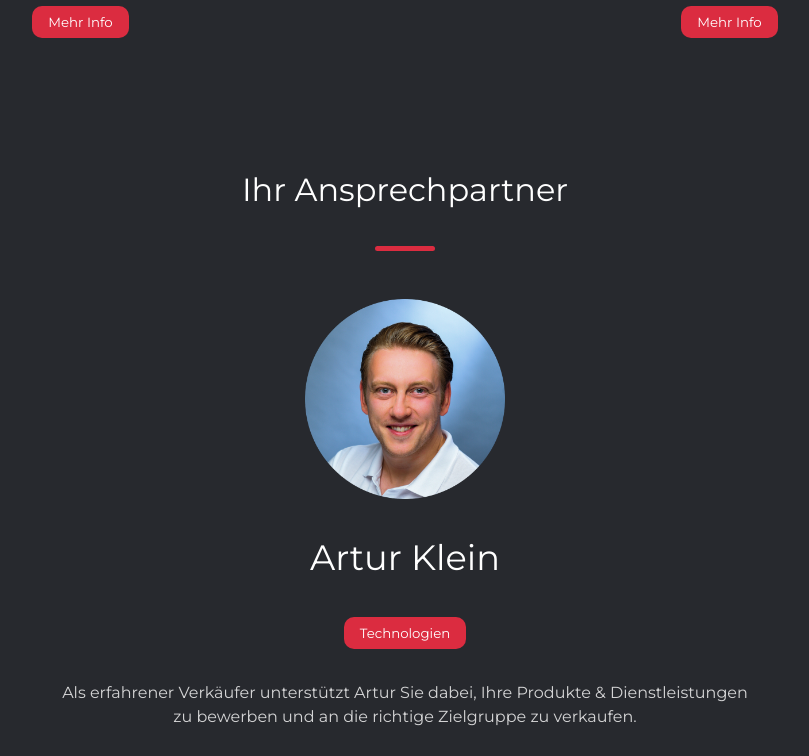
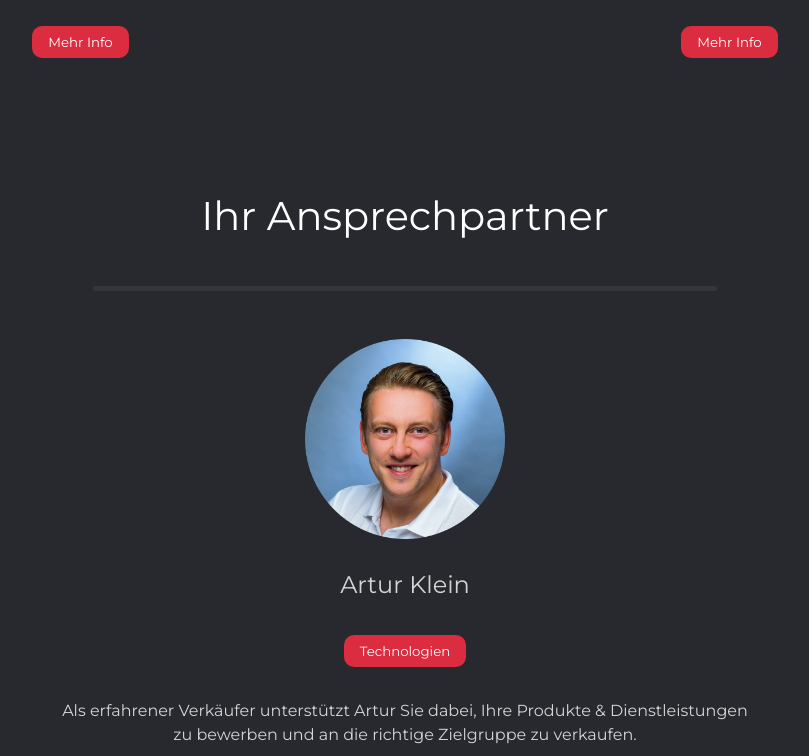
Before and after one commit to Artur-SE/Portfolio-Website, a React (Create React App) app: page / in a window 1280 px wide. Shown: the part 2000-2756 px from the top of the page, without its empty margins (235-1044 px from the left). Built offline with nearby package versions, Linux system fonts and the light colour scheme.

Commit message:
Site ready for deployment

```diff
--- a/src/App.js
+++ b/src/App.js
@@ -24,8 +24,6 @@ import { BrowserRouter as Router, Route, Switch } from "react-router-dom";
 
 function App() {
   const [showBackdrop, setShowBackdrop] = useState(false);
-
-  // Original Verison ---------------------------------------------------------
 
   return (
     <Router>
@@ -73,7 +71,6 @@ function App() {
       </Switch>
     </Router>
   );
-  // --------------------------------------------------------------------------
 }
 
 const StyledApp = styled.div`
--- a/src/animations/animations.js
+++ b/src/animations/animations.js
@@ -10,5 +10,5 @@ export const toggleNavbar = {
 
 export const backdrop = {
   hidden: { opacity: 0 },
-  visible: { opacity: 0.8 },
+  visible: { opacity: 0.9 },
 };
--- a/src/components/AboutMe.js
+++ b/src/components/AboutMe.js
@@ -23,7 +23,7 @@ const AboutMe = () => {
         <h1 className="headline">Ihr Ansprechpartner</h1>
         <div className="underline"></div>
         <img src={artur} alt="" />
-        <h2 className="name">Artur Klein</h2>
+        <h3 className="name">Artur Klein</h3>
         <div>
           <button className="btn-secondary" onClick={toggleInformation}>
             {information}
--- a/src/components/Backdrop.js
+++ b/src/components/Backdrop.js
@@ -7,8 +7,8 @@ import { backdrop } from "../animations/animations";
 
 const Backdrop = () => {
   return (
-    <StyledBackdrop>
-      <AnimatePresence>
+    <AnimatePresence>
+      <StyledBackdrop>
         <motion.div
           className="backdrop"
           initial="hidden"
@@ -16,8 +16,8 @@ const Backdrop = () => {
           variants={backdrop}
           exit={{ opacity: 0 }}
         ></motion.div>
-      </AnimatePresence>
-    </StyledBackdrop>
+      </StyledBackdrop>
+    </AnimatePresence>
   );
 };
 
@@ -30,12 +30,6 @@ const StyledBackdrop = styled.div`
     z-index: 1;
     background-color: var(--backgroundColor1);
   }
-
-  @media (min-width: 1023px) {
-    h1 {
-      font-size: 5rem;
-    }
-  }
 `;
 
 export default Backdrop;
--- a/src/components/Datenschutz.js
+++ b/src/components/Datenschutz.js
@@ -306,7 +306,6 @@ const Datenschutz = () => {
 const StyledDatenschutz = styled.div`
   margin: 0 auto;
   max-width: var(--maxWidth);
-  text-align: center;
 `;
 
 export default Datenschutz;
--- a/src/components/Service.js
+++ b/src/components/Service.js
@@ -103,7 +103,7 @@ const StyledService = styled.div`
     z-index: 5;
     border-radius: 10px;
     overflow-y: auto;
-    box-shadow: 1px 5px 20px black;
+    box-shadow: 1px 1px 20px;
 
     p {
       font-size: 1rem;
--- a/src/data/data.js
+++ b/src/data/data.js
@@ -28,7 +28,7 @@ export const services = [
     fullDescription2:
       "Der Schlüssel eines erfolgreichen Verkaufs ist es, den Kunden geführt zu beraten und an sein Ziel zu bringen. Dadurch werden idealerweise die Einwände des potenziellen Kunden bereits auf Ihrer Website behandelt und Unsicherheiten abgebaut.",
     fullDescription3:
-      "Eine gut strukturierte Website schafft den Spagat zwischen Information, Design und Technik, um ein angenehmes Surferlebnis zu bieten. Im Anschluss kommt ein unschlagbares Angebot, das der Besucher nicht ablehnen kann.",
+      "Eine gut strukturierte Website schafft den Spagat zwischen Information, Design und Technik, um ein angenehmes Surferlebnis zu bieten. Im Anschluss kommt ein unschlagbares Angebot, das Ihre Besucher nicht ablehnen können.",
   },
   {
     id: 2,
@@ -67,7 +67,7 @@ export const services = [
       "Intuitive und kundenfreundliche Nutzeroberflächen und vielfältige Funktionalität.",
     fullDescription1: "Sie haben eine tolle Idee für ein Programm?",
     fullDescription2:
-      "Wir beraten & bauen Ihr Wunschprojekt. Mit neuesten Technologien und Methoden gelingt das Erreichen tollen Features und einer top Performance.",
+      "Wir beraten & bauen Ihr Wunschprojekt. Mit neuesten Technologien und Methoden gelingen tolle Features und eine top Performance.",
     fullDescription3:
       '"Das ist eine gute Geschäftsidee, aber Ich bin kein Programmierer". Genau dafür sind wir da!',
   },
--- a/src/index.css
+++ b/src/index.css
@@ -122,8 +122,8 @@ section {
 
 .underline {
   height: 5px;
-  width: 60px;
-  background-color: var(--secondaryColor);
+  width: 50%;
+  background-color: var(--backgroundColor2);
   margin: 0 auto;
   border-radius: 10px;
   margin-bottom: 3em;
@@ -138,6 +138,10 @@ a {
   text-decoration: none;
   margin: 0;
   padding: 0;
+}
+
+.headline {
+  font-size: clamp(1.3rem, 6vw, 2.5rem);
 }
 /* ---------------------------------------------------------------------------- */
 
```
Also changed, not shown: src/components/HeroImage.js (+4 -4 lines), notes.txt.
